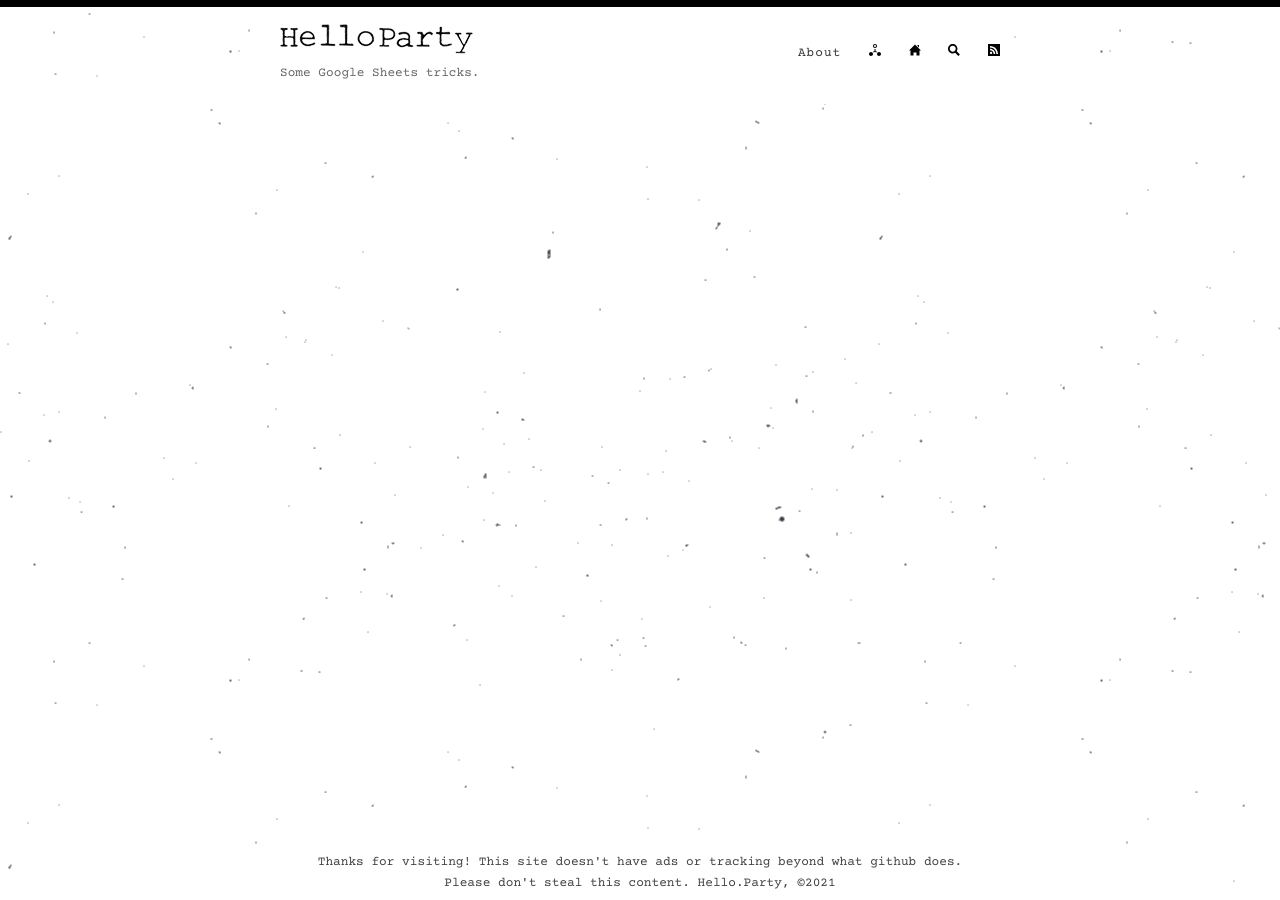
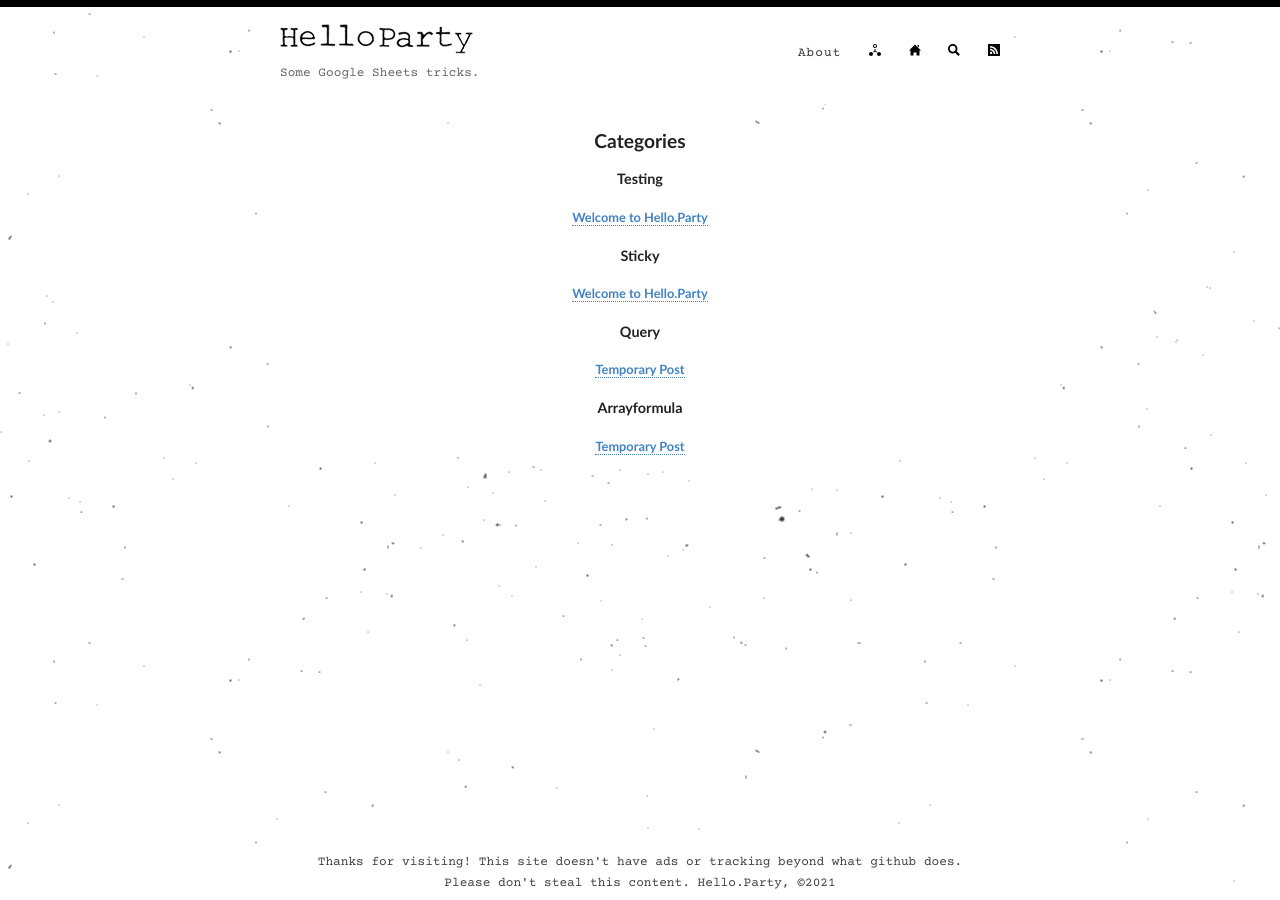
Before and after one commit to hello-party/hello-party-old.github.io, a Jekyll site: the page built from _pages/categories.md, in a window 1280 px wide. Built offline with Jekyll 4.4.1, drawn with Linux system fonts in a browser that asks for light colours.

Commit message:
Update default.html

```diff
--- a/_layouts/default.html
+++ b/_layouts/default.html
@@ -61,18 +61,6 @@
     {% endfor %}
 {% endif %}
 
-
-{% for post in site.tags.pinned %}
-     <!-- Renders all the pinned posts -->
-{% endfor %}
-
-{% for post in paginator.posts %}
-    {% unless post.tags contains 'pinned' %}
-        {{ content }}
-    {% endunless %}
-{% endfor %}
-
-
     <!-- all titles
     <ul>
       {% for post in site.posts %}
@@ -81,7 +69,7 @@
     </ul>
     -->
 
-   <!--  {{ content }} -->
+        {{ content }}
 
 
         </div>
```
Lines whose indentation alone changed are shown as unchanged.
